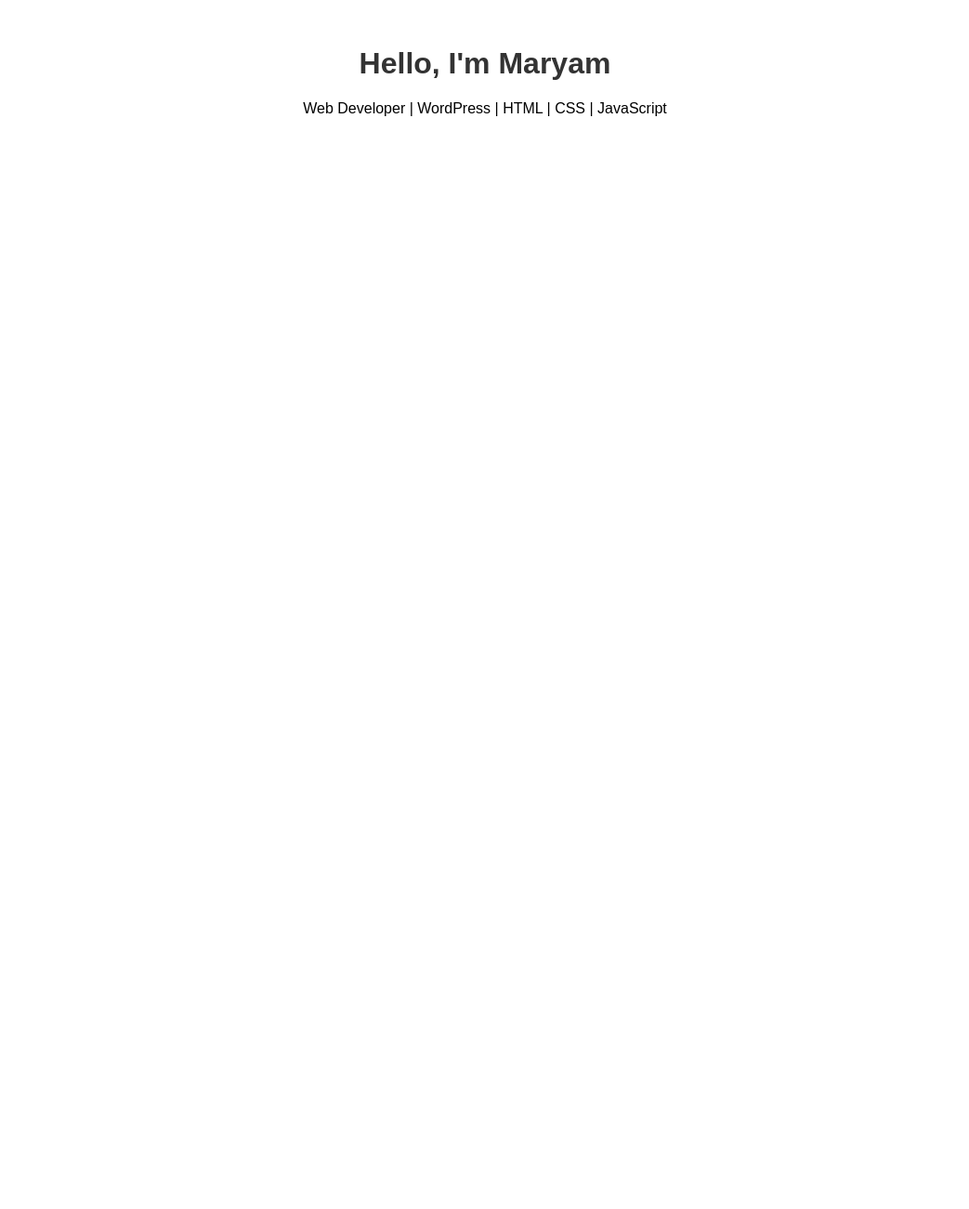
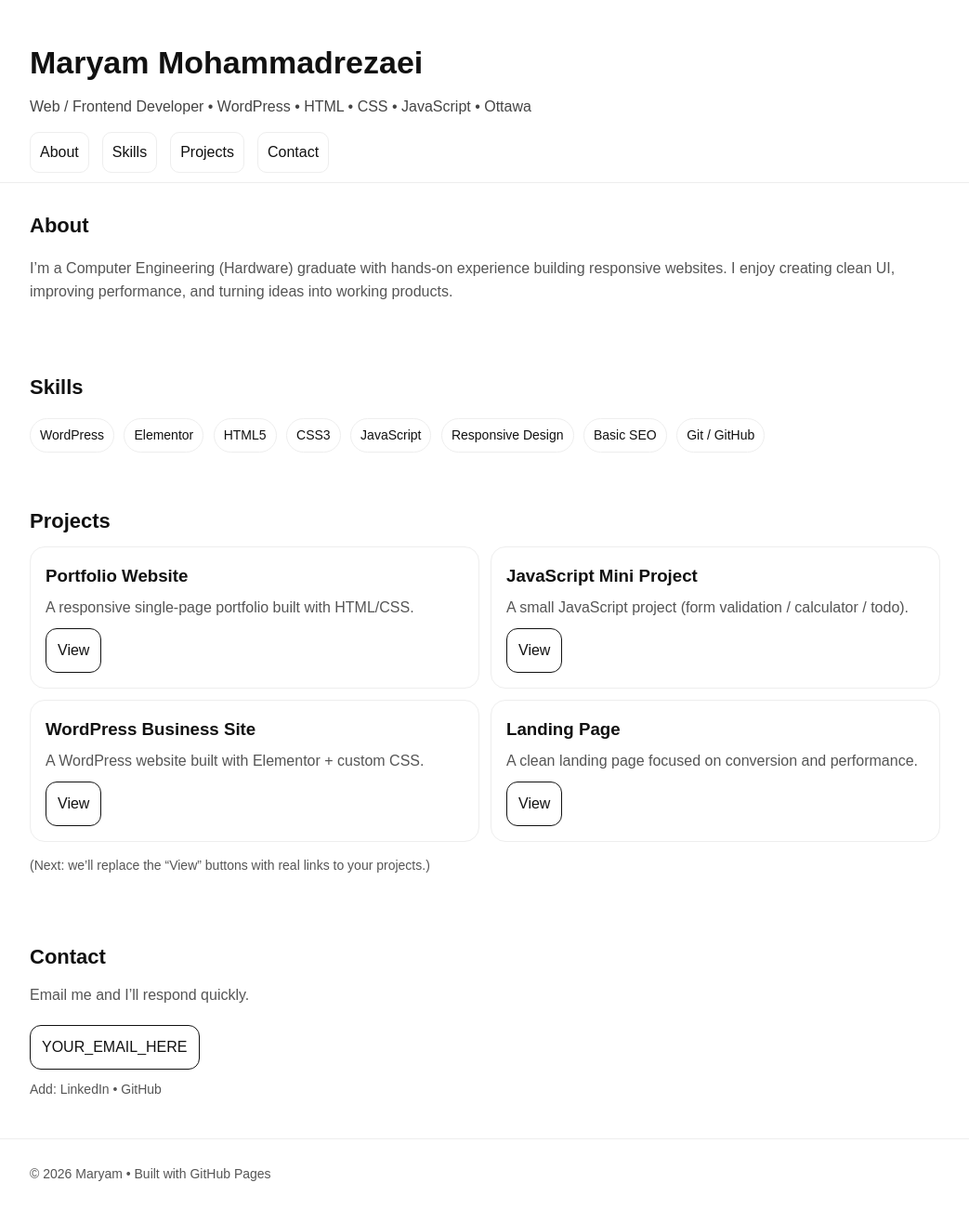
Before and after one commit to maryammohammadrezaei2/portfolio-website, a plain HTML site: page index.html in a window 1280 px wide. Shown: the whole page at 93% size, without its empty margins (118-1161 px from the left). Before the commit the page ends 800 px from the top, so only its background shows below. Drawn offline with Linux system fonts and the light colour scheme.

Commit message:
Update index.html

```diff
--- a/index.html
+++ b/index.html
@@ -1,15 +1,134 @@
 <!DOCTYPE html>
-<html>
+<html lang="en">
 <head>
-  <title>Maryam Portfolio</title>
+  <meta charset="UTF-8" />
+  <meta name="viewport" content="width=device-width, initial-scale=1.0" />
+  <title>Maryam | Portfolio</title>
   <style>
-    body {font-family: Arial; text-align:center; margin-top:50px;}
-    h1 {color:#333;}
+    :root { --max: 980px; }
+    body { margin:0; font-family: Arial, sans-serif; color:#111; background:#fff; line-height:1.6; }
+    header { padding:40px 16px 10px; border-bottom:1px solid #eee; }
+    .wrap { max-width: var(--max); margin: 0 auto; }
+    h1 { margin:0 0 8px; font-size: 34px; }
+    .subtitle { margin:0; color:#444; }
+    nav { margin-top:14px; display:flex; gap:14px; flex-wrap:wrap; }
+    nav a { color:#111; text-decoration:none; padding:8px 10px; border:1px solid #eee; border-radius:10px; }
+    nav a:hover { border-color:#bbb; }
+    section { padding:28px 16px; }
+    h2 { font-size:22px; margin:0 0 10px; }
+    .grid { display:grid; grid-template-columns: 1fr; gap:12px; }
+    @media (min-width: 760px) { .grid { grid-template-columns: 1fr 1fr; } }
+    .card { border:1px solid #eee; border-radius:16px; padding:16px; }
+    .tag { display:inline-block; border:1px solid #eee; border-radius:999px; padding:6px 10px; margin:6px 6px 0 0; font-size:14px; }
+    .muted { color:#555; }
+    .btn { display:inline-block; margin-top:10px; padding:10px 12px; border-radius:12px; border:1px solid #111; text-decoration:none; color:#111; }
+    footer { padding:26px 16px; border-top:1px solid #eee; color:#555; }
+    .small { font-size:14px; }
   </style>
 </head>
+<body>
+  <header>
+    <div class="wrap">
+      <h1>Maryam Mohammadrezaei</h1>
+      <p class="subtitle">Web / Frontend Developer • WordPress • HTML • CSS • JavaScript • Ottawa</p>
+      <nav>
+        <a href="#about">About</a>
+        <a href="#skills">Skills</a>
+        <a href="#projects">Projects</a>
+        <a href="#contact">Contact</a>
+      </nav>
+    </div>
+  </header>
 
-<body>
-  <h1>Hello, I'm Maryam</h1>
-  <p>Web Developer | WordPress | HTML | CSS | JavaScript</p>
+  <section id="about">
+    <div class="wrap">
+      <h2>About</h2>
+      <p class="muted">
+        I’m a Computer Engineering (Hardware) graduate with hands-on experience building responsive websites.
+        I enjoy creating clean UI, improving performance, and turning ideas into working products.
+      </p>
+    </div>
+  </section>
+
+  <section id="skills">
+    <div class="wrap">
+      <h2>Skills</h2>
+      <div>
+        <span class="tag">WordPress</span>
+        <span class="tag">Elementor</span>
+        <span class="tag">HTML5</span>
+        <span class="tag">CSS3</span>
+        <span class="tag">JavaScript</span>
+        <span class="tag">Responsive Design</span>
+        <span class="tag">Basic SEO</span>
+        <span class="tag">Git / GitHub</span>
+      </div>
+    </div>
+  </section>
+
+  <section id="projects">
+    <div class="wrap">
+      <h2>Projects</h2>
+      <div class="grid">
+        <div class="card">
+          <h3 style="margin:0 0 6px;">Portfolio Website</h3>
+          <p class="muted" style="margin:0;">
+            A responsive single-page portfolio built with HTML/CSS.
+          </p>
+          <a class="btn" href="#" onclick="alert('Later we will add real links here!'); return false;">View</a>
+        </div>
+
+        <div class="card">
+          <h3 style="margin:0 0 6px;">JavaScript Mini Project</h3>
+          <p class="muted" style="margin:0;">
+            A small JavaScript project (form validation / calculator / todo).
+          </p>
+          <a class="btn" href="#" onclick="alert('Next step: we will create this repo and link it.'); return false;">View</a>
+        </div>
+
+        <div class="card">
+          <h3 style="margin:0 0 6px;">WordPress Business Site</h3>
+          <p class="muted" style="margin:0;">
+            A WordPress website built with Elementor + custom CSS.
+          </p>
+          <a class="btn" href="#" onclick="alert('If you have a real site link, we can put it here.'); return false;">View</a>
+        </div>
+
+        <div class="card">
+          <h3 style="margin:0 0 6px;">Landing Page</h3>
+          <p class="muted" style="margin:0;">
+            A clean landing page focused on conversion and performance.
+          </p>
+          <a class="btn" href="#" onclick="alert('Next step: we will add your real landing page.'); return false;">View</a>
+        </div>
+      </div>
+      <p class="small muted" style="margin-top:14px;">
+        (Next: we’ll replace the “View” buttons with real links to your projects.)
+      </p>
+    </div>
+  </section>
+
+  <section id="contact">
+    <div class="wrap">
+      <h2>Contact</h2>
+      <p class="muted" style="margin:0 0 10px;">
+        Email me and I’ll respond quickly.
+      </p>
+      <a class="btn" href="mailto:YOUR_EMAIL_HERE">YOUR_EMAIL_HERE</a>
+      <p class="small muted" style="margin-top:10px;">
+        Add: LinkedIn • GitHub
+      </p>
+    </div>
+  </section>
+
+  <footer>
+    <div class="wrap small">
+      © <span id="y"></span> Maryam • Built with GitHub Pages
+    </div>
+  </footer>
+
+  <script>
+    document.getElementById("y").textContent = new Date().getFullYear();
+  </script>
 </body>
 </html>
```
